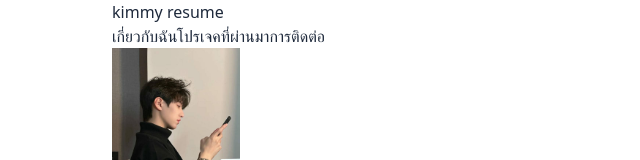
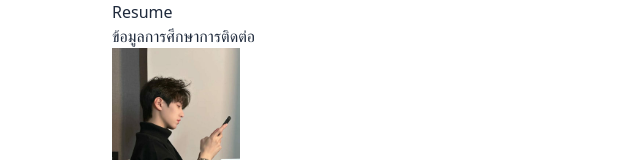
Before and after one commit to kimmy2956/ResumeThanyarat, a Next.js app: page / in a window 1280 px wide. Shown: the top 160 px of the page, without its empty margins (84-724 px from the left). Built offline with nearby package versions, Linux system fonts and the light colour scheme.

Commit message:
Update Header.js

```diff
--- a/components/Header.js
+++ b/components/Header.js
@@ -2,10 +2,9 @@
   return (
     <header className="border-b">
       <div className="container py-4 flex items-center justify-between">
-        <div className="font-bold">kimmy resume</div>
+        <div className="font-bold">Resume</div>
         <nav className="hidden md:flex gap-4">
-          <a href="#about" className="text-sm">เกี่ยวกับฉัน</a>
-          <a href="#projects" className="text-sm">โปรเจคที่ผ่านมา</a>
+          <a href="#about" className="text-sm">ข้อมูลการศึกษา</a>
           <a href="#contact" className="text-sm">การติดต่อ</a>
         </nav>
       </div>
```
